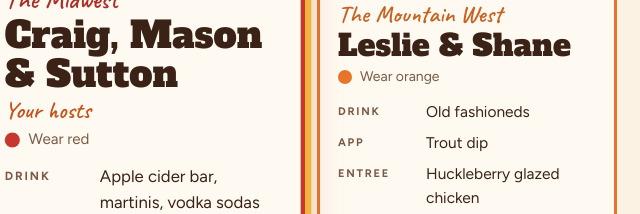
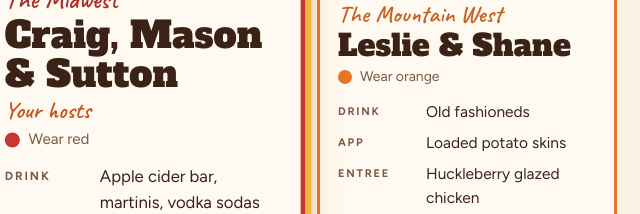
Before and after one commit to kinetic-mgmt/friendsgiving, a plain HTML site: page index.html in a window 1280 px wide. Shown: the part 1200-1414 px from the top of the page, 497-1137 px from the left. Drawn offline with Linux system fonts and the light colour scheme; no server answers.

Commit message:
Idaho app: loaded potato skins instead of trout dip
Co-Authored-By: Claude Opus 5.5 <noreply@anthropic.com>

```diff
--- a/index.html
+++ b/index.html
@@ -284,7 +284,7 @@ const ENDPOINT = "https://anmatvjnskcbgsosxwol.supabase.co/functions/v1/friendsg
 const H = [
   { id: "asha", who: "Asha, Darren & Family", state: "Louisiana", region: "The South", color: "purple", drink: "Hurricanes", app: "Crawfish dip", entree: "Turkey", side: "Corn maque choux", dessert: "Beignets" },
   { id: "rogers", host: true, who: "Craig, Mason & Sutton", state: "Wisconsin + Ohio", region: "The Midwest", color: "red", drink: "Apple cider bar, martinis, vodka sodas and kids drinks", app: "Cheese curds", entree: "Chicken paprikash", side: "Mac and cheese", dessert: "Buckeyes and pumpkin pie" },
-  { id: "leslie-shane", who: "Leslie & Shane", state: "Idaho", region: "The Mountain West", color: "orange", drink: "Old fashioneds", app: "Trout dip", entree: "Huckleberry glazed chicken", side: "Mashed potatoes and gravy", dessert: "Huckleberry pie" },
+  { id: "leslie-shane", who: "Leslie & Shane", state: "Idaho", region: "The Mountain West", color: "orange", drink: "Old fashioneds", app: "Loaded potato skins", entree: "Huckleberry glazed chicken", side: "Mashed potatoes and gravy", dessert: "Huckleberry pie" },
   { id: "melanie-gaige", who: "Melanie, Gaige & Family", state: "Massachusetts", region: "New England", color: "green", drink: "Cape Codders", app: "Clam chowder cups", entree: "Baked Boston cod", side: "Cranberry sauce and Parker House rolls", dessert: "Boston cream pie" },
   { id: "sienna", who: "Sienna", state: "California", region: "The West Coast", color: "yellow", drink: "California red wine", app: "Guacamole and chips", entree: "Fish tacos", side: "Cobb salad", dessert: "Rocky road brownies" },
   { id: "brittany", who: "Brittany & Family", state: "Texas", region: "The Southwest", color: "blue", drink: "Shiner Bock beer", app: "Queso dip", entree: "Chicken enchiladas", side: "Jalapeño cornbread", dessert: "Texas pecan pie" },
```
